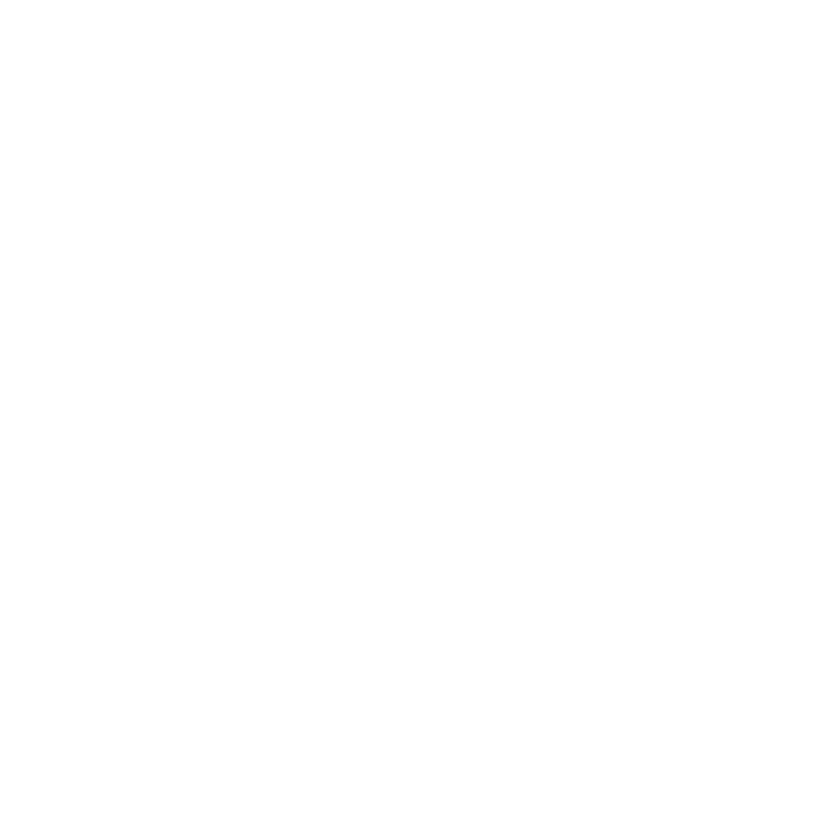
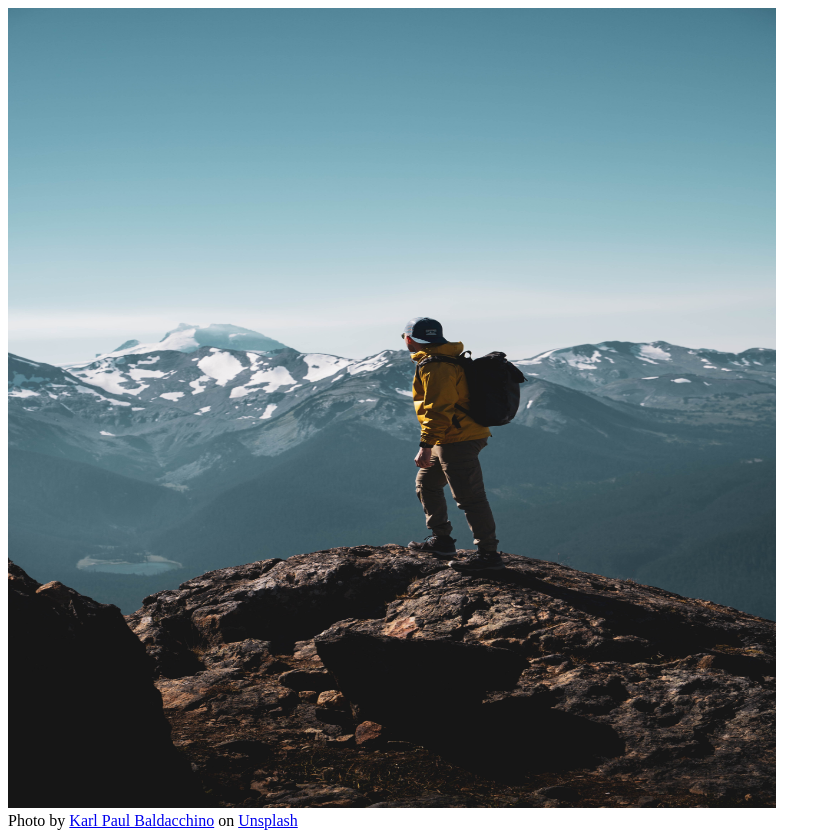
Before and after one commit to shnaboi/SignUp-Form, a plain HTML site: page index.html in a window 1280 px wide. Shown: the whole page, without its empty margins (0-831 px from the left). Before the commit the page ends 800 px from the top, so only its background shows below. Drawn offline with Linux system fonts and the light colour scheme.

Commit message:
Add init divs & img to html

```diff
--- a/index.html
+++ b/index.html
@@ -4,11 +4,15 @@
     <meta charset="UTF-8">
     <meta http-equiv="X-UA-Compatible" content="IE=edge">
     <meta name="viewport" content="width=device-width, initial-scale=1.0">
+    <link rel="stylesheet" href="style.css">
     <title>Fake Sign-up <Form></Form></title>
 </head>
 <body>
+    <div class="body-div">
         <div class="img-div">
-
+            <img class="signup-img" src="images/signup-form.jpg" alt="Inspiration">
+            <div class="img-info">Photo by <a href="https://unsplash.com/fr/@karlpb?utm_source=unsplash&utm_medium=referral&utm_content=creditCopyText">Karl Paul Baldacchino</a> on <a href="https://unsplash.com/photos/p1dtEefClWY?utm_source=unsplash&utm_medium=referral&utm_content=creditCopyText">Unsplash</a>
+            </div>
         </div>
         <div class="form-div">
             <div class="text-div">
@@ -21,5 +25,6 @@
 
             </div>
         </div>
+    </div>
 </body>
 </html>
--- a/style.css
+++ b/style.css
@@ -0,0 +1,14 @@
+.body-div {
+    display: flex;
+    flex-direction: row;
+    justify-content: center;
+}
+
+.signup-img {
+    height: 100vh;
+    width: 60vw;
+}
+
+.form-div {
+    width: 60vw;
+}
```
Lines whose indentation alone changed are shown as unchanged.
